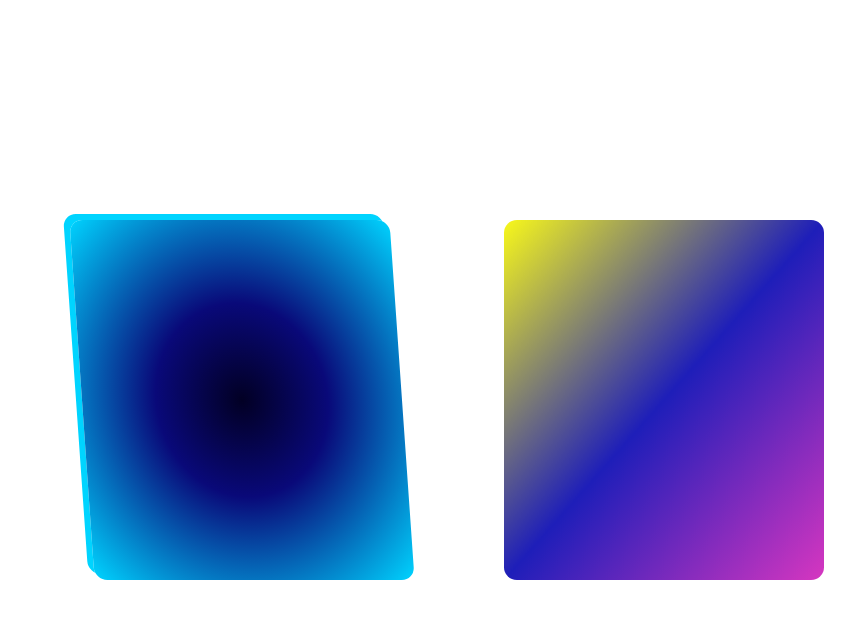
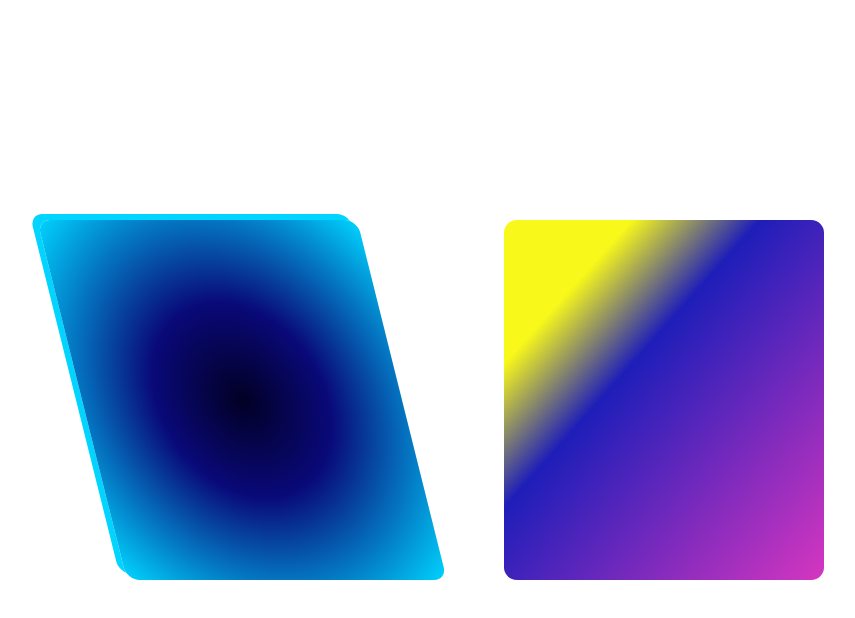
Before and after one commit to Emin-Teov/Styles, a plain HTML site: page index.html in a window 1280 px wide. In both pictures the pointer is over the element 428 px from the left and 400 px from the top of the page. Shown: the whole page, without its empty margins (187-1042 px from the left). Drawn offline with Linux system fonts and the light colour scheme.

Commit message:
delete comment

```diff
--- a/style.css
+++ b/style.css
@@ -26,12 +26,12 @@ body{
 
 .styles-3d:hover{
     box-shadow: -6px -6px 0px #00d4ff;
-    transform: skew(4deg);
+    transform: skew(14deg);
     animation: are3d 1.8s steps() infinite
 }
 
 .styles-2d{
-    background: linear-gradient(to bottom right, #f8f81a, #1e1eb9, #d636c0);
+    background: linear-gradient(to bottom right, #f8f81a 20%, #1e1eb9 40%, #d636c0);
     transition: all 1s ease-in;
 }
 
@@ -79,7 +79,3 @@ body{
         background: radial-gradient(#020024 0%, #090979 35%, #00d4ff 100%);
     }
 }
-
-/* .styles-3d::before{
-    box-shadow: 0px 0px 15px linear-gradient(#020024 0%, #090979 35%, #00d4ff 100%);;;
-} */
```
